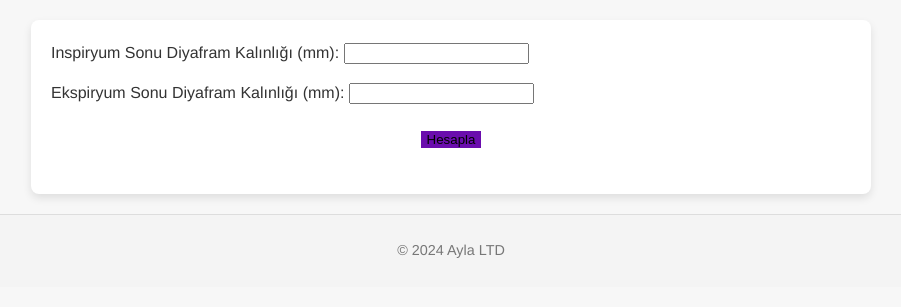
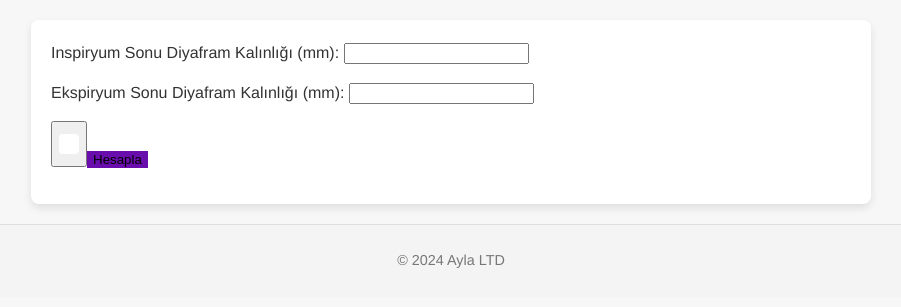
Before and after one commit to MuMSuZ/niv, a Flask app: page /nivsure in a window 1280 px wide. Shown: the part 210-517 px from the top of the page, without its empty margins (189-1090 px from the left). Run offline with Flask 3, Linux system fonts and the light colour scheme.

Commit message:
Update nivsure.html

```diff
--- a/templates/nivsure.html
+++ b/templates/nivsure.html
@@ -22,6 +22,7 @@ ap<!DOCTYPE html>
                 <label for="ekspiryum">Ekspiryum Sonu Diyafram Kalınlığı (mm):</label>
                 <input type="text" class="form-control" id="ekspiryum" name="ekspiryum">
             </div>
+            <button class="bg-primary text-white text-center py-5">
             <div class="container-hesap">
                 <button type="submit" class="btn btn-primary">Hesapla</button>
             </div>
```
